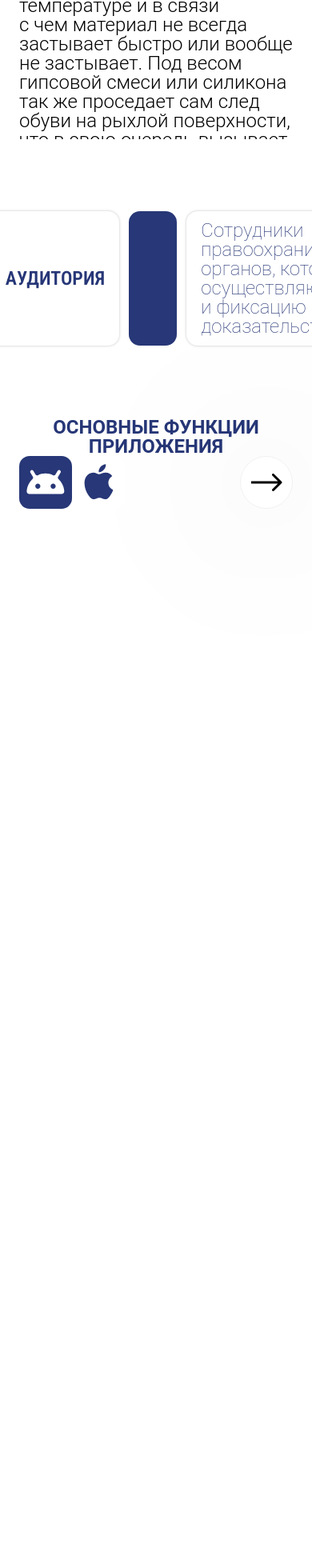
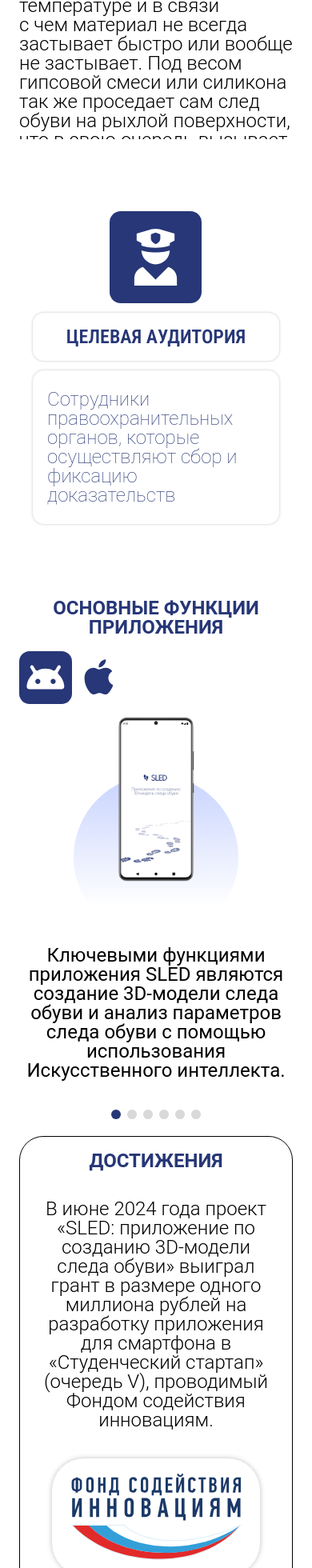
Before and after one commit to Chekabell/landing-page-sled, a Vue app: page / in a window 390 px wide. Shown: the part 2404-4364 px from the top of the page at 80% size. Built offline with nearby package versions, Linux system fonts and the light colour scheme.

Commit message:
fix bag with dissapierance text in AchievementsBegin and add adaptivity for TargetGroup

```diff
--- a/src/App.tsx
+++ b/src/App.tsx
@@ -75,12 +75,12 @@ export default defineComponent({
           <section id="audiens" class="my-15 scroll-mt-80">
             <TargetGroup />
           </section>
-          <section id="about" class="sm:h-[80vh] lg:h-screen">
+          <section id="about" class="h-[80vh] lg:h-screen">
             <CarouselAboutApplication />
           </section>
           <section
             id="advantages"
-            class="sm:my-10 lg:my-15 xl:my-40 flex justify-center flex-col sm:gap-10 lg:gap-20 xl:gap-50 scroll-mt-40"
+            class="flex justify-center flex-col gap-10 lg:gap-20 xl:gap-50 scroll-mt-5 lg:scroll-mt-[-0.5rem] xl:scroll-mt-3 2xl:scroll-mt-15"
           >
             <AchievementsSectionBegin />
             <AchievementsSectionContinue />
--- a/src/components/AchievementsSectionBegin.tsx
+++ b/src/components/AchievementsSectionBegin.tsx
@@ -7,9 +7,9 @@ import CustomContainer from './CustomContainer'
 export default defineComponent({
   setup() {
     return () => (
-      <CustomContainer class="h-[100%] flex items-center">
-        <img class="sm:hidden lg:block absolute h-[100%] left-0 z-[-1]" src={LeftPattern} />
-        <div class="w-full sm:bg-white sm:py-3 sm:px-3 sm:border-1 sm:rounded-[30px] lg:bg-transparent lg:border-0 lg:px-40 flex flex-col gap-6">
+      <CustomContainer class="sm:my-30 lg:my-20 xl:my-30 h-[100%] flex items-center">
+        <img class="hidden sm:block absolute h-[100%] left-0 z-[-1]" src={LeftPattern} />
+        <div class="w-full bg-white py-3 px-3 border-1 rounded-[30px] lg:bg-transparent lg:border-0 lg:px-40 flex flex-col gap-6">
           <h2 class="text-center text-[clamp(24px,2.5vw+0.5rem,3.125rem)] text-blue font-semibold uppercase">
             Достижения
           </h2>
@@ -27,7 +27,7 @@ export default defineComponent({
             получил одобрение со стороны эксперта на реализацию
           </p>
         </div>
-        <img class="sm:hidden lg:block absolute h-[100%] right-0 z-[-1]" src={RightPattern} />
+        <img class="hidden sm:block absolute h-[100%] right-0 z-[-1]" src={RightPattern} />
       </CustomContainer>
     )
   },
--- a/src/components/CarouselAboutApplication.tsx
+++ b/src/components/CarouselAboutApplication.tsx
@@ -219,9 +219,9 @@ export default defineComponent({
           Основные функции приложения
         </h2>
         <div class="flex flex-row h-[84%]">
-          <div class="flex flex-col justify-center sm:hidden lg:flex cursor-pointer">
+          <div class="hidden lg:flex lg:flex-col lg:justify-center">
             <div
-              class="w-11 h-11 flex justify-center items-center rounded-full top-[50%]"
+              class="w-11 h-11 flex justify-center items-center rounded-full top-[50%] cursor-pointer"
               style="border: 1px solid #F1F1F1; box-shadow: 0px 1px 215px 0px #00000040;"
               onClick={goPrevHorizontal}
             >
@@ -233,7 +233,7 @@ export default defineComponent({
               </svg>
             </div>
           </div>
-          <div class="absolute sm:bottom-[80%] lg:bottom-[15%] z-[3] flex flex-row">
+          <div class="absolute bottom-[80%] lg:bottom-[15%] z-[3] flex flex-row">
             {/* AndroidButton */}
             <div
               onClick={() => toggleOS(true)}
@@ -318,7 +318,7 @@ export default defineComponent({
               </Swiper>
             </SwiperSlide>
           </Swiper>
-          <div class="flex-col justify-center sm:hidden lg:flex">
+          <div class="hidden lg:flex lg:flex-col lg:justify-center">
             <div
               class="min-w-11 h-11 flex justify-center items-center rounded-full top-[50%] cursor-pointer"
               style="border: 1px solid #F1F1F1; box-shadow: 0px 1px 215px 0px #00000040;"
@@ -355,9 +355,9 @@ const Slide = defineComponent({
   setup(props) {
     return () => (
       <div class="h-full flex flex-col justify-center">
-        <div class="sm:h-[65%] lg:h-[70%] xl:h-[80%] xxl:h-[90%] flex flex-row justify-center items-center">
+        <div class="h-[65%] lg:h-[70%] xl:h-[80%] xxl:h-[90%] flex flex-row justify-center items-center">
           <div
-            class="absolute aspect-square sm:w-[60%] lg:w-[55%] xxl:w-[55%] 2xl:w-[45%] z-[-1] top-[30%] rounded-full"
+            class="absolute aspect-square w-[60%] lg:w-[55%] xxl:w-[55%] 2xl:w-[45%] z-[-1] top-[30%] rounded-full"
             style="background: linear-gradient(180deg, #C8D3FF 0%, rgba(255, 255, 255, 0) 80%);"
           />
           <div class="flex justify-center items-center w-full h-full">
--- a/src/components/TargetGroup.tsx
+++ b/src/components/TargetGroup.tsx
@@ -5,21 +5,21 @@ import CustomContainer from './CustomContainer'
 export default defineComponent({
   setup() {
     return () => (
-      <CustomContainer class="h-[100%] flex justify-center">
-        <div class="xxl:w-[90%] 2xl:w-[80%] flex justify-center items-stretch gap-2">
+      <CustomContainer class="flex justify-center">
+        <div class="w-[90%] flex flex-wrap xxl:flex-nowrap justify-center gap-2">
+          <div class="bg-blue rounded-[14px] aspect-square px-5 flex justify-center items-center sm:order-2">
+            <img class="h-full w-full" src={Policeman} />
+          </div>
           <div
-            class="rounded-[14px] flex justify-center items-center px-3"
+            class="rounded-[14px] flex-1 flex justify-center items-center py-3 px-5 sm:order-1"
             style="box-shadow: 0px 0px 3.1px 0px #00000040"
           >
             <h2 class="text-center text-nowrap text-[clamp(24px,2.5vw+0.5rem,2rem)] font-roboto-condensed text-blue font-semibold uppercase">
               Целевая аудитория
             </h2>
           </div>
-          <div class="bg-blue rounded-[14px] px-5 flex justify-center items-center">
-            <img class="h-full aspect-square" src={Policeman} />
-          </div>
           <div
-            class="rounded-[14px] flex justify-center items-center px-3 py-2"
+            class="rounded-[14px] px-3 py-4 sm:order-3"
             style="box-shadow: 0px 0px 3.1px 0px #00000040"
           >
             <p class="text-left text-[clamp(24px,2.5vw+0.5rem,1.25rem)] text-blue font-extralight">
```
